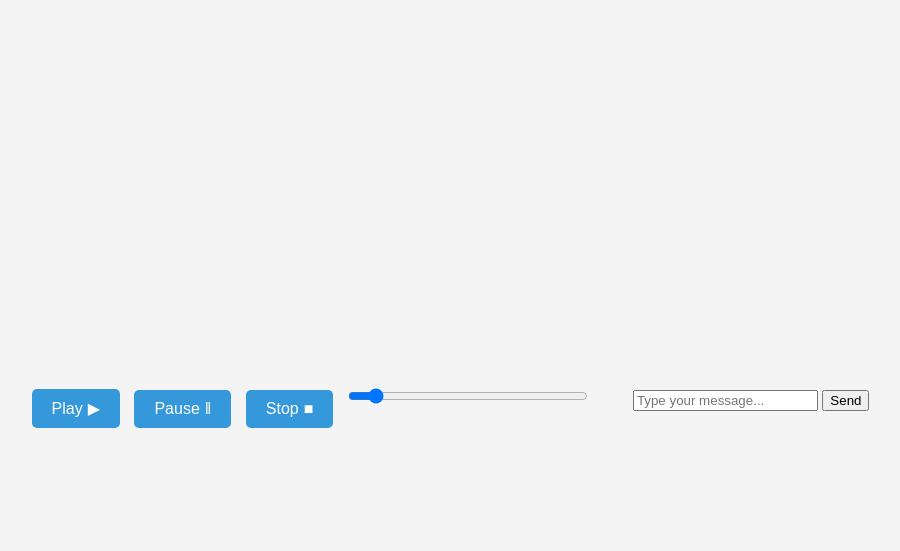
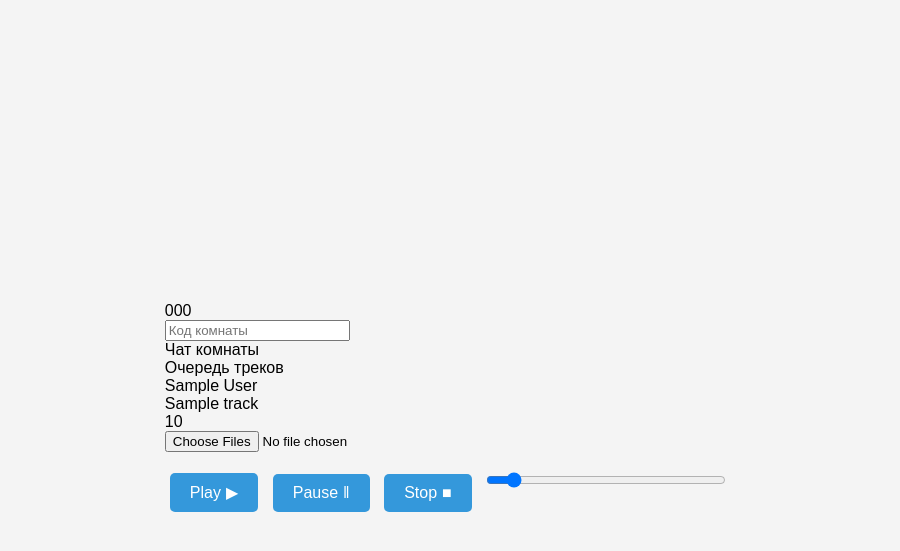
Before and after one commit to nupellot/music-synchronizer, a Flask app: template templates/index_chat.html in a window 1280 px wide. Shown: the top 551 px of the page, without its empty margins (192-1092 px from the left). Run offline with Flask 3, Linux system fonts and the light colour scheme; the template is opened without the code that fills it: most values are stand-ins (such as "Sample title", 1, 10 or a date in 2020); some libraries are stand-ins or nearby versions.

Commit message:
Накидал немного фронтенда

```diff
--- a/templates/index_chat.html
+++ b/templates/index_chat.html
@@ -1,36 +1,87 @@
 <!-- templates/index_chat.html -->
 <!DOCTYPE html>
-<html lang="en">
+<html lang="ru">
 <head>
     <meta charset="UTF-8">
     <meta name="viewport" content="width=device-width, initial-scale=1.0">
-    <title>Simple Chat with Flask and WebSocket</title>
+    <title>MTS MS</title>
     <link rel="stylesheet" href="{{ url_for('static', filename='css/player.css') }}">
 </head>
 <body>
-    {% for track in room.queue %}
 
-        <audio src="static/music/{{ track }}" id="Player"></audio>
+
+<main>
+    <div class="left-part">
+        <div class="code-block">
+            <img class="qr-code" src="" alt="">
+
+            <div class="text-code">{{ room.code }}</div>
+
+            <input type="text" class="code-input" placeholder="Код комнаты">
+        </div>
+        <div class="chat-block">
+            <div class="chat-title">Чат комнаты</div>
+            <div class="chat-messages">
+                {% for message in room.messages %}
+                    <li>{{ message }}</li>
+                {% endfor %}
+            </div>
+        </div>
+    </div>
+
+    <div class="right-part">
+        <div class="tracks-queue">
+            <div class="queue-title">Очередь треков</div>
+
+            {% for track in room.queue %}
+                <div class="track">
+                    <div class="track-author">{{ track["author"] }}</div>
+                    <div class="track-title">{{ track["title"] }}</div>
+                    <div class="track-duration">{{ track["duration"] }}</div>
+                </div>
+            {% endfor %}
+        </div>
+
+        <div class="tracks-input-area">
+            <input type="file" multiple>
+        </div>
+
+        <audio src="static/music/{{ track["filename"] }}" id="Player"></audio>
         <div>
             <button class="control-button play-button" onclick="requestPlay()">Play</button>
             <button class="control-button pause-button" onclick="requestPause()">Pause</button>
             <button class="control-button stop-button" onclick="requestStop()">Stop</button>
             <input class="control-button seeker" id="seeker" type="range" value="0" max="1000" step="1" oninput="requestSeek()">
         </div>
+    </div>
 
-    {% endfor %}
-    <ul id="chat">
-        {% for message in room.messages %}
-            <li>{{ message }}</li>
-        {% endfor %}
-    </ul>
-    <form action="" id="form" onsubmit="sendMessage(); return false;">
-        <input type="text" id="message_input" autocomplete="off" placeholder="Type your message...">
-        <button type="submit">Send</button>
-    </form>
 
-    <script src="https://cdnjs.cloudflare.com/ajax/libs/socket.io/4.1.2/socket.io.js"></script>
-    <script src="https://code.jquery.com/jquery-3.5.1.min.js"></script>
-    <script src="{{ url_for('static', filename='js/websocket.js') }}"></script>
+
+{#        {% for track in room.queue %}#}
+{##}
+{#    <audio src="static/music/{{ track }}" id="Player"></audio>#}
+{#    <div>#}
+{#        <button class="control-button play-button" onclick="requestPlay()">Play</button>#}
+{#        <button class="control-button pause-button" onclick="requestPause()">Pause</button>#}
+{#        <button class="control-button stop-button" onclick="requestStop()">Stop</button>#}
+{#        <input class="control-button seeker" id="seeker" type="range" value="0" max="1000" step="1" oninput="requestSeek()">#}
+{#    </div>#}
+{##}
+{#        {% endfor %}#}
+{#    <ul id="chat">#}
+{#                {% for message in room.messages %}#}
+{#                    <li>{{ message }}</li>#}
+{#                {% endfor %}#}
+{#    </ul>#}
+{#    <form action="" id="form" onsubmit="sendMessage(); return false;">#}
+{#        <input type="text" id="message_input" autocomplete="off" placeholder="Type your message...">#}
+{#        <button type="submit">Send</button>#}
+{#    </form>#}
+</main>
+
+
+<script src="https://cdnjs.cloudflare.com/ajax/libs/socket.io/4.1.2/socket.io.js"></script>
+<script src="https://code.jquery.com/jquery-3.5.1.min.js"></script>
+<script src="{{ url_for('static', filename='js/websocket.js') }}"></script>
 </body>
 </html>
```
